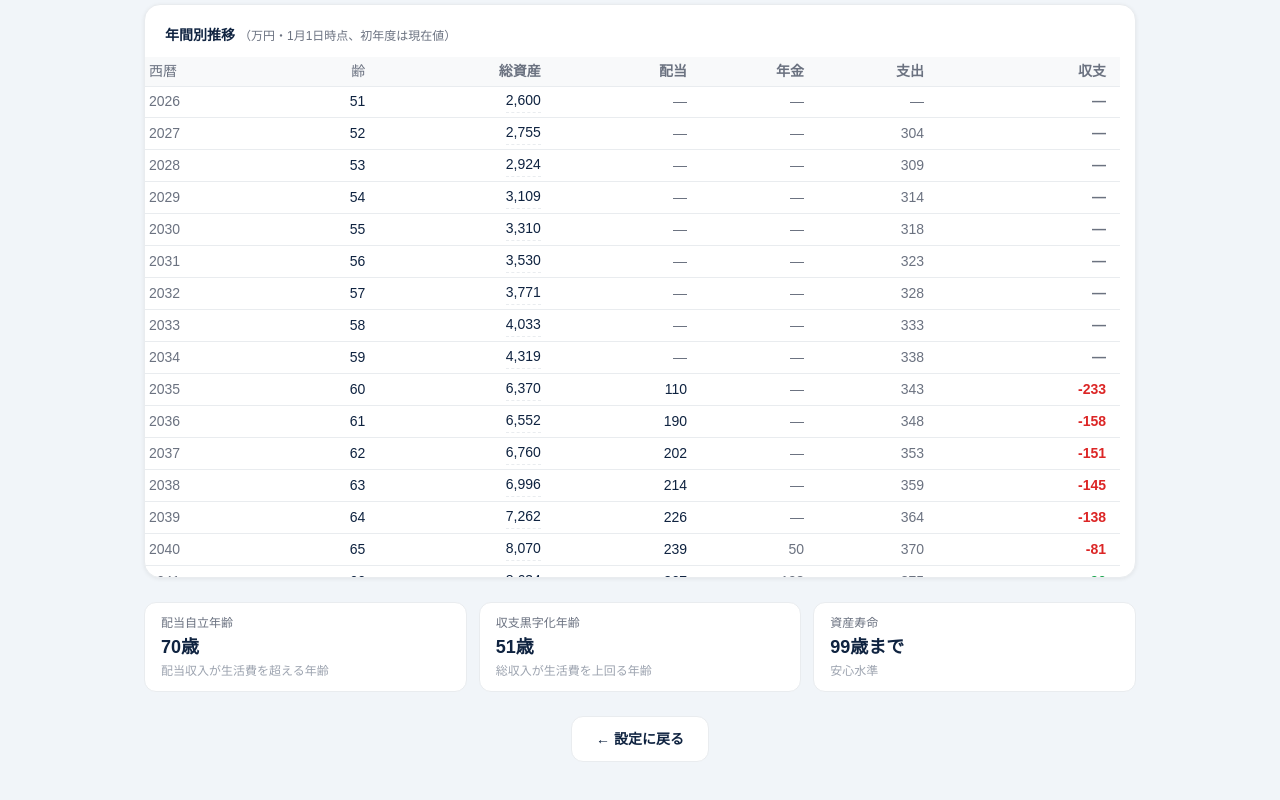
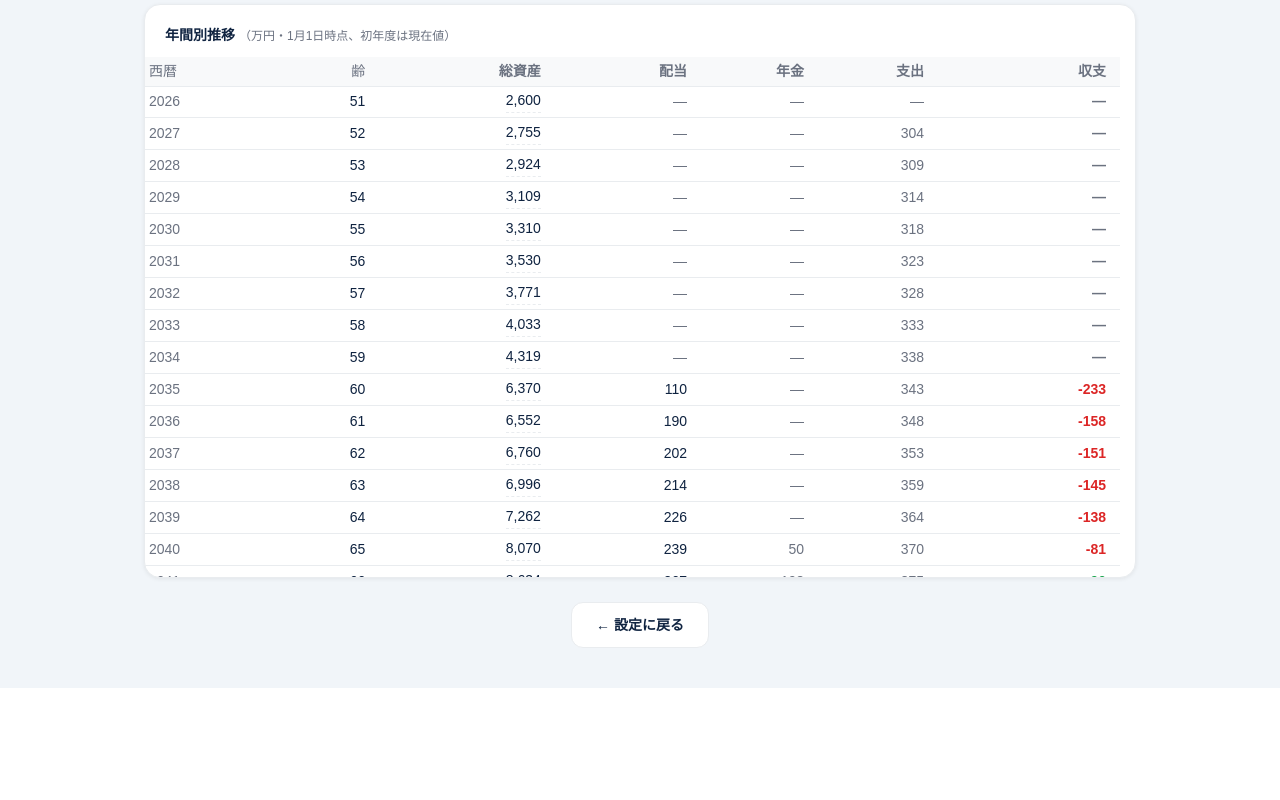
Before and after one commit to toyakaku10-creator/kurasu, a Next.js app: page /kurasu/result in a window 1280 px wide. Shown: the part 1113-1913 px from the top of the page. After the commit the page ends 1801 px from the top, so only its background shows below. Built offline with nearby package versions, Linux system fonts and the light colour scheme.

Commit message:
fix: 配当自立・収支黒字化・資産寿命セクションを削除

```diff
--- a/app/kurasu/result/ResultClient.tsx
+++ b/app/kurasu/result/ResultClient.tsx
@@ -7,7 +7,7 @@ import {
   Tooltip, Legend, ResponsiveContainer, AreaChart, Area, ReferenceLine,
 } from 'recharts';
 import {
-  simulate, DEFAULT_PARAMS, getFireAge, getSurplusAge, getAssetLifetime,
+  simulate, DEFAULT_PARAMS, getFireAge,
 } from '../simulation';
 import type { Params, YearRow } from '../simulation';
 
@@ -217,8 +217,6 @@ export default function ResultClient() {
 
   const rows        = useMemo(() => simulate(params), [params]);
   const fireAge     = useMemo(() => getFireAge(rows), [rows]);
-  const surplusAge  = useMemo(() => getSurplusAge(rows), [rows]);
-  const assetLifetime = useMemo(() => getAssetLifetime(rows), [rows]);
 
   const milestones = useMemo(() => {
     const ms: Array<{ age: number; label: string; sub: string }> = [
@@ -259,7 +257,6 @@ export default function ResultClient() {
       label={{ value: lbl, fill: color, fontSize: 10, position: 'top' as const }} />
   );
 
-  const assetBad = assetLifetime !== null && assetLifetime < 90;
 
   return (
     <div className="min-h-screen flex flex-col" style={{ background: '#F1F5F9', color: NAVY }}>
@@ -427,23 +424,6 @@ export default function ResultClient() {
             </div>
           </div>
 
-          {/* Summary stats — subtle, bottom */}
-          <div className="grid grid-cols-1 sm:grid-cols-3 gap-3">
-            {[
-              { label: '配当自立年齢',   value: fireAge       ? `${fireAge}歳`              : '—',      note: '配当収入が生活費を超える年齢' },
-              { label: '収支黒字化年齢', value: surplusAge    ? `${surplusAge}歳`            : '—',      note: '総収入が生活費を上回る年齢'   },
-              { label: '資産寿命',       value: assetLifetime ? `${assetLifetime}歳まで`     : '99歳超', note: assetBad ? '要確認' : '安心水準' },
-            ].map(({ label, value, note }) => (
-              <div key={label}
-                className="flex flex-col gap-0.5 px-4 py-3 rounded-xl"
-                style={{ border: `1px solid ${BORDER}`, background: BG }}>
-                <span className="text-xs" style={{ color: SUB }}>{label}</span>
-                <span className="text-lg font-semibold tabular-nums" style={{ color: NAVY }}>{value}</span>
-                <span className="text-xs" style={{ color: '#9ca3af' }}>{note}</span>
-              </div>
-            ))}
-          </div>
-
           {/* Bottom back button */}
           <div className="flex justify-center pb-4">
             <button
```
